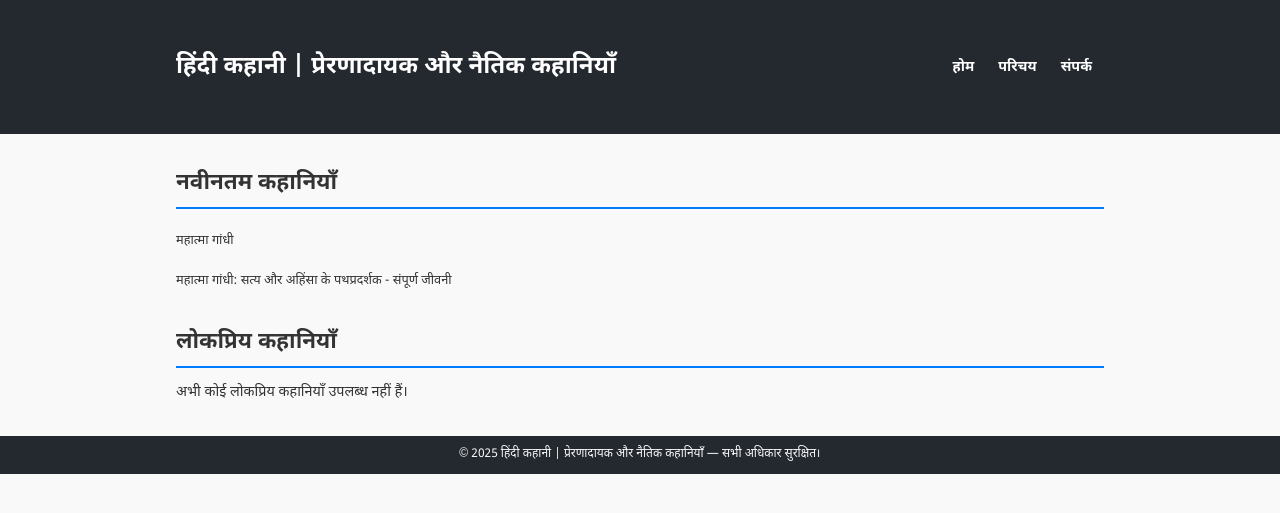
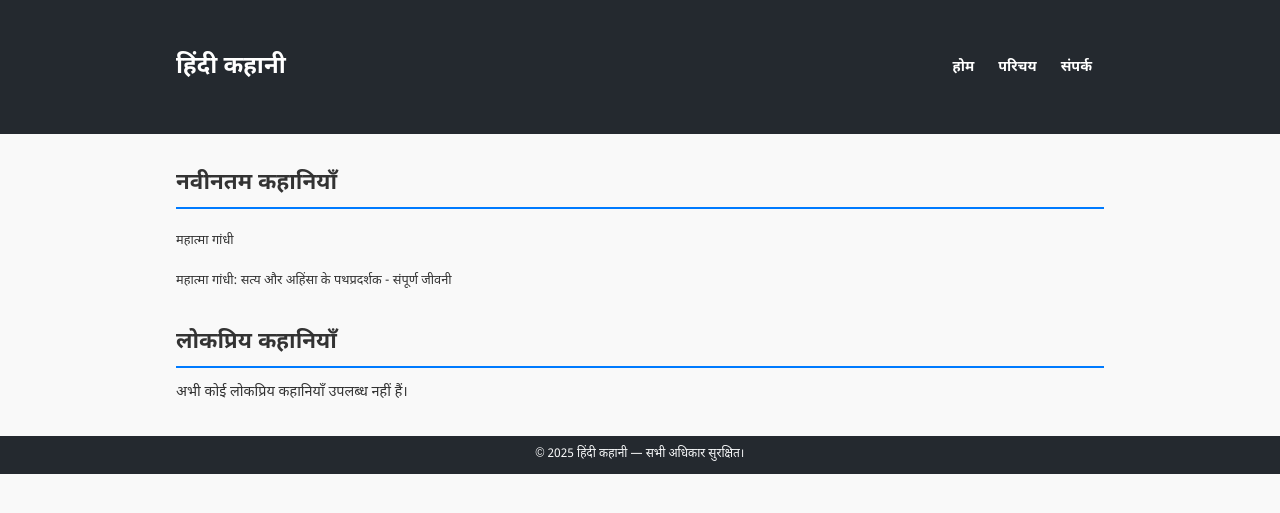
Before and after one commit to hindikahani/hindikahani.github.io, a Jekyll site: the page built from index.md, in a window 1280 px wide. Shown: the top 513 px of the page. Built offline with Jekyll 4.4.1, drawn with Linux system fonts in a browser that asks for light colours.

Commit message:
Update _config.yml

```diff
--- a/_config.yml
+++ b/_config.yml
@@ -1,4 +1,4 @@
-title: हिंदी कहानी | प्रेरणादायक और नैतिक कहानियाँ
+title: हिंदी कहानी
 description: प्रेरणादायक हिंदी कहानियों, ऐतिहासिक कहानियों, और लोकप्रिय व्यक्तियों की जीवनियों का संग्रह। ज्ञानवर्धक और मनोरंजक कहानियाँ पढ़ें।
 author: मुशाहिद रज़ा
 email: raza_mushahid@yahoo.com
```
